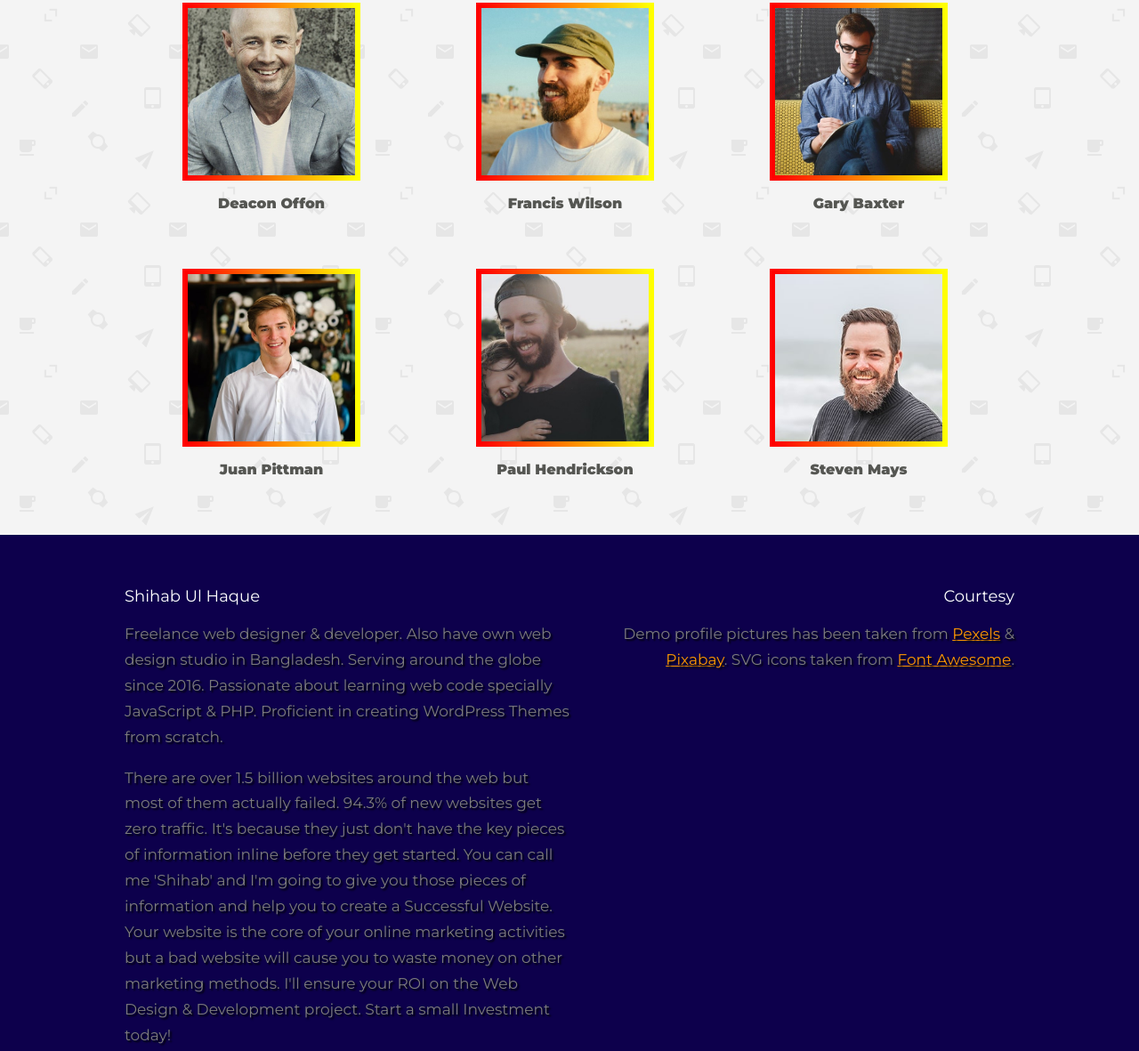
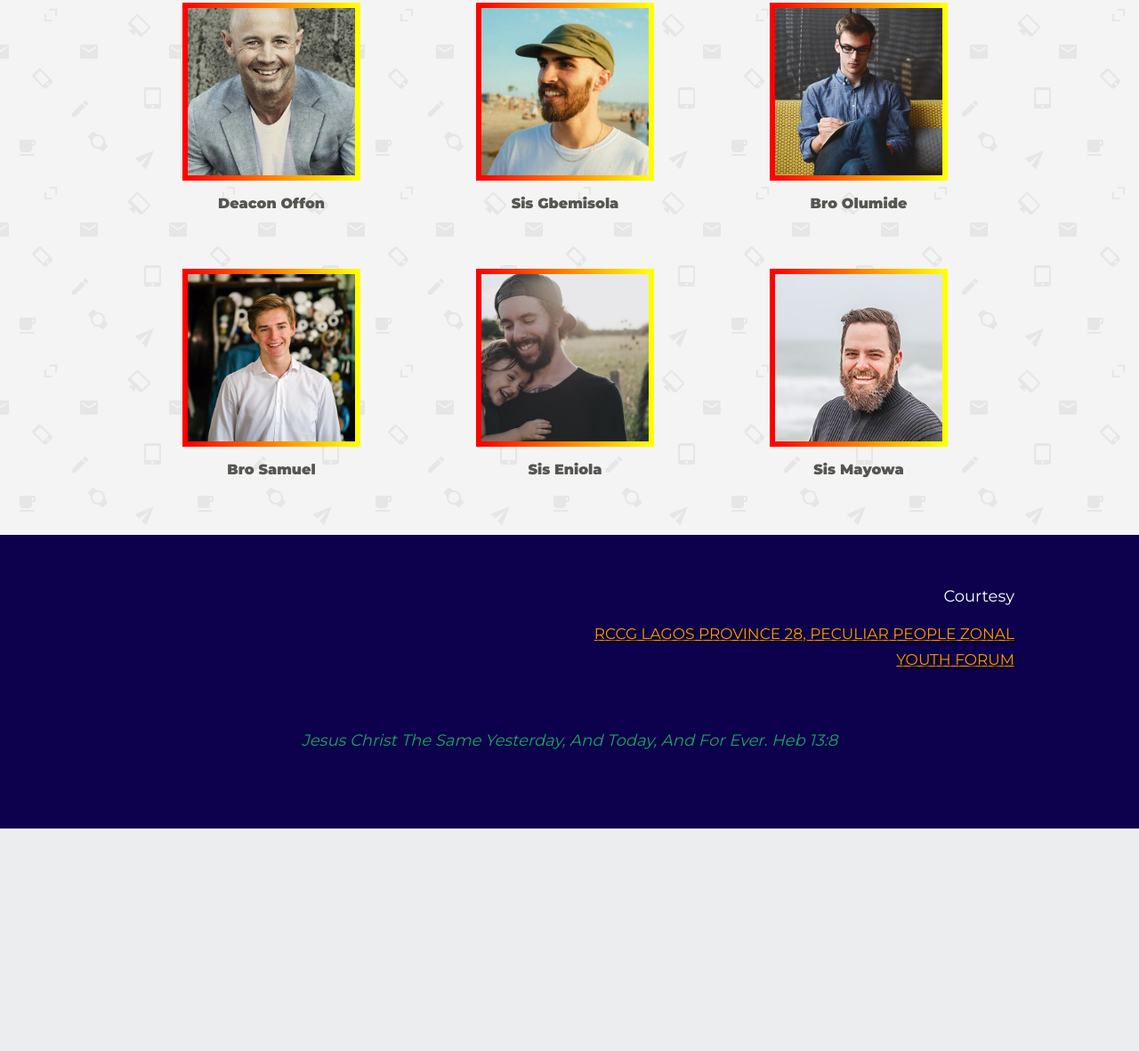
Before and after one commit to FrankTobiChi/PeculiarPeopleYouths.github.io, a plain HTML site: page index.html in a window 1280 px wide. Shown: the part 200-1381 px from the top of the page at 89% size. After the commit the page ends 1131 px from the top, so only its background shows below. Drawn offline with nearby package versions, Linux system fonts and the light colour scheme.

Commit message:
Update index.html

```diff
--- a/index.html
+++ b/index.html
@@ -36,7 +36,7 @@
 
 		<div class="one-third">
 			<img class="profile-photo" src="img/Francis-Wilson-min.jpg">
-			<p class="name">Francis Wilson</p>
+			<p class="name">Sis Gbemisola</p>
 			<div class="popup-outer">
 				<div class="popup-inner">
 					<div class="ui-close-holder">
@@ -50,7 +50,7 @@
 		</div>
 		<div class="one-third">
 			<img class="profile-photo" src="img/Gary-Baxter-min.jpg">
-			<p class="name">Gary Baxter</p>
+			<p class="name">Bro Olumide</p>
 			<div class="popup-outer">
 				<div class="popup-inner">
 					<div class="ui-close-holder">
@@ -69,7 +69,7 @@
 
 		<div class="one-third">
 			<img class="profile-photo" src="img/Juan-Pittman-min.jpg">
-			<p class="name">Juan Pittman</p>
+			<p class="name">Bro Samuel</p>
 			<div class="popup-outer">
 				<div class="popup-inner">
 					<div class="ui-close-holder">
@@ -84,7 +84,7 @@
 
 		<div class="one-third">
 			<img class="profile-photo" src="img/Paul-Hendrickson-min.jpg">
-			<p class="name">Paul Hendrickson</p>
+			<p class="name">Sis Eniola</p>
 			<div class="popup-outer">
 				<div class="popup-inner">
 					<div class="ui-close-holder">
@@ -98,7 +98,7 @@
 		</div>
 		<div class="one-third">
 			<img class="profile-photo" src="img/Steven-Mays-min.jpg">
-			<p class="name">Steven Mays</p>
+			<p class="name">Sis Mayowa</p>
 			<div class="popup-outer">
 				<div class="popup-inner">
 					<div class="ui-close-holder">
@@ -116,15 +116,15 @@
 	<div class="container">
 		<div class="one-half">
 			<div class="topic">
-				<h3 class="topic__headline">Shihab Ul Haque</h3>
+				<h3 class="topic__headline"></h3>
 				<p class="topic__description">
-					Freelance web designer &amp; developer. Also have own web design studio in Bangladesh. Serving around the globe since 2016. Passionate about learning web code specially JavaScript &amp; PHP. Proficient in creating WordPress Themes from scratch.
+
 				</p>
 				<p class="topic__description">
-					There are over 1.5 billion websites around the web but most of them actually failed. 94.3% of new websites get zero traffic. It's because they just don't have the key pieces of information inline before they get started. You can call me 'Shihab' and I'm going to give you those pieces of information and help you to create a Successful Website. Your website is the core of your online marketing activities but a bad website will cause you to waste money on other marketing methods. I'll ensure your ROI on the Web Design & Development project. Start a small Investment today!
+
 				</p>
 				<p class="topic__description">
-					Also can be found on <a href="https://www.fiverr.com/shihabiiuc" target="_blank">Fiverr</a> &amp; <a href="https://www.upwork.com/freelancers/~01a9f777bf29c61bb1" target="_blank">Upwork</a>. Interested in a quick discussion? Book a schedule <a href="https://calendly.com/shihabdinajpur/client-meeting/" target="_blank">here</a>.
+
 				</p>
 			</div>
 		</div>
@@ -133,7 +133,7 @@
 			<div class="topic">
 				<h3 class="topic__headline">courtesy</h3>
 				<p class="topic__description">
-					Demo profile pictures has been taken from <a href="https://www.pexels.com/" target="_blank">Pexels</a> &amp; <a href="https://pixabay.com/" target="_blank">Pixabay</a>. SVG icons taken from <a href="https://fontawesome.com/" target="_blank">Font Awesome</a>.
+					<a href="https://www.bit.ly/ppzoneyouths/" target="_blank">RCCG LAGOS PROVINCE 28, PECULIAR PEOPLE ZONAL YOUTH FORUM</a>
 				</p>
 			</div>
 		</div>
@@ -142,7 +142,7 @@
 	<div class="container">
 		<div class="topic">
 			<h3 class="topic__headline center">
-				<a class="green italic" href="https://github.com/shihabiiuc/team-members-section" target="_blank">Download this team member section code.</a>
+				<a class="green italic">Jesus Christ the same yesterday, and today, and for ever. Heb 13:8</a>
 			</h3>
 		</div>
 	</div>
```
